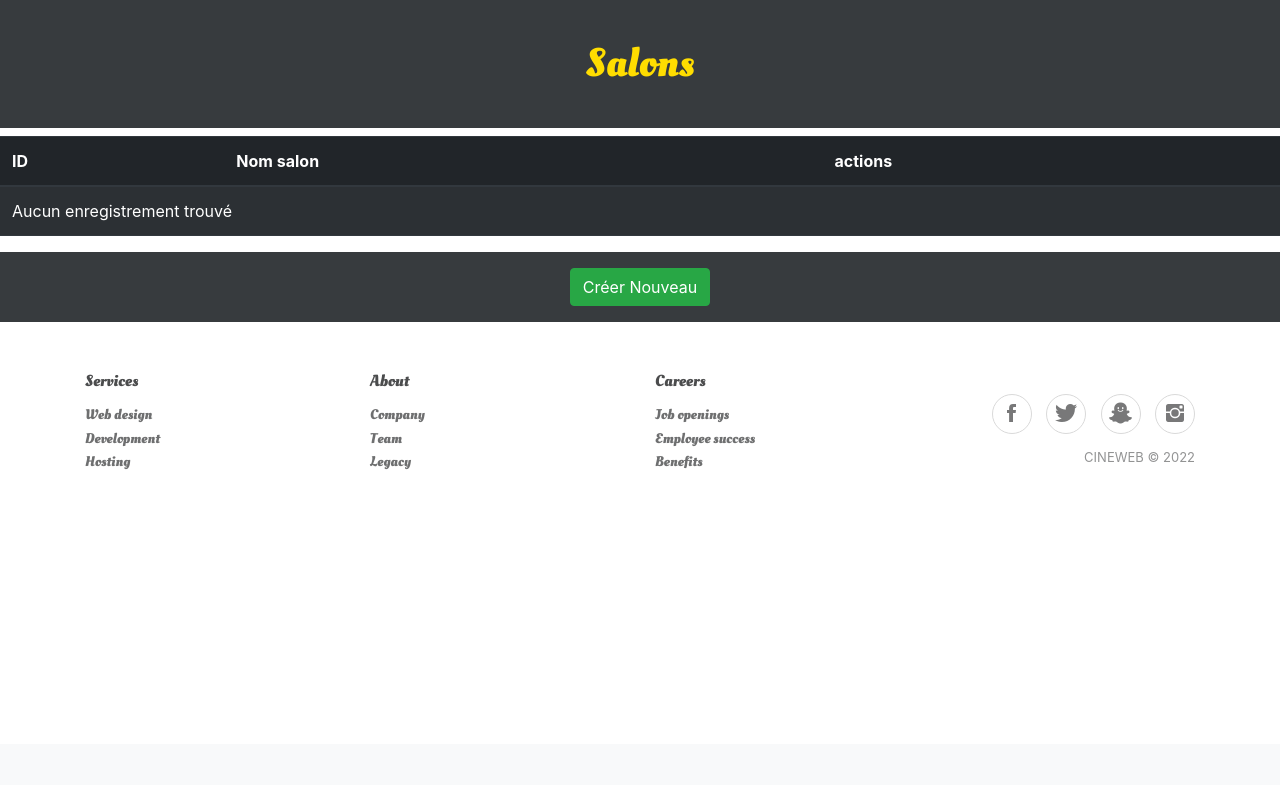
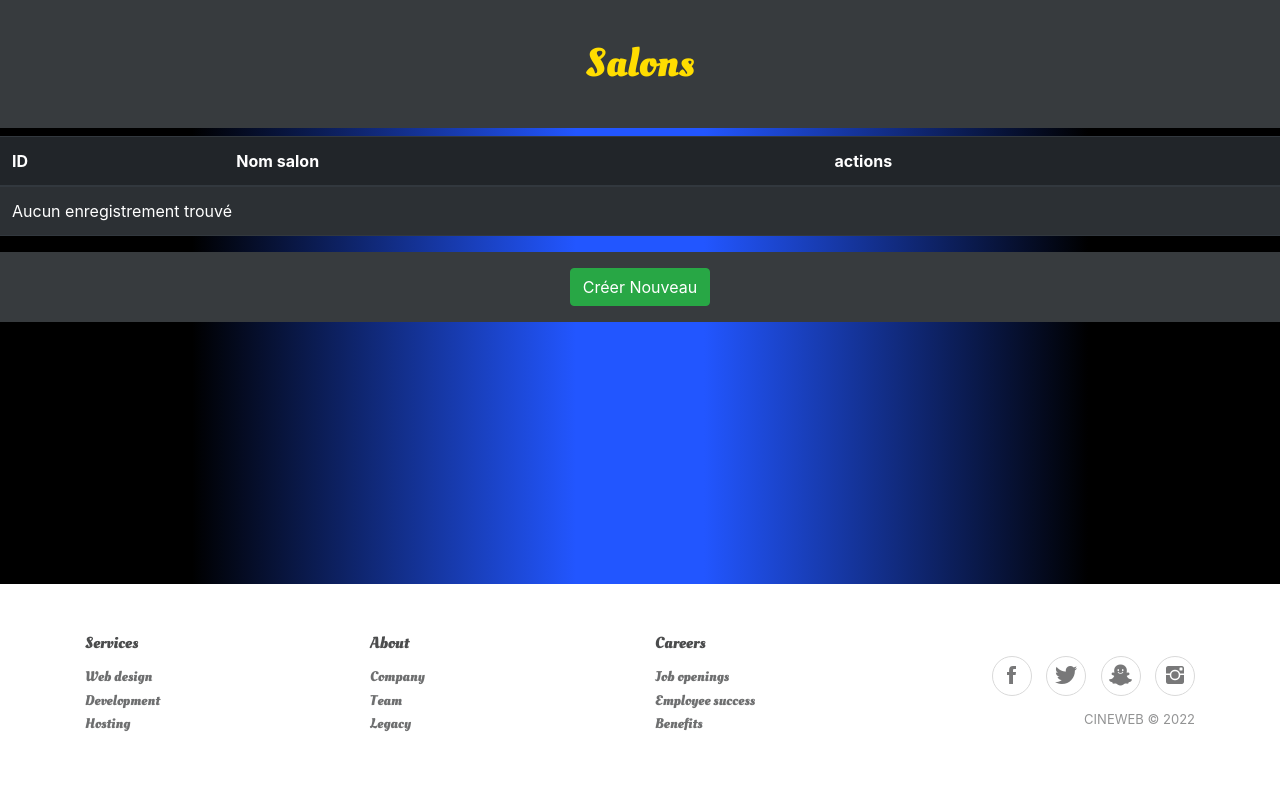
Before and after one commit to Eddy-Delmee/CineWEB, a Symfony app: template templates/halls/index.html.twig in a window 1280 px wide. Shown: the part 56-841 px from the top of the page. Before the commit the page ends 525 px from the top, so only its background shows below. Run offline with Twig, Linux system fonts and the light colour scheme; the template is opened without the code that fills it, so the values that code supplies are empty; some libraries are stand-ins or nearby versions.

Commit message:
CineWEB 10:13 le 26/01/2023

```diff
--- a/public/css/_variable.scss
+++ b/public/css/_variable.scss
@@ -11,13 +11,14 @@ h5 {
   height: 73vh;
 }
 
-// FontFamilly
+// <FontFamilly>
 h1, h2, h3, h4, h5, a {
   font-family: 'Oleo Script', cursive;
   text-decoration: none !important;
 }
+// </FontFamilly>
 
-// Header
+// <Header>
 .navbarColorBlack {
   color: rgb(0, 0, 0) !important;
   padding: 0.25rem 0.75rem;
@@ -27,8 +28,18 @@ h1, h2, h3, h4, h5, a {
   border: 2px solid black;
   border-radius: 0.25rem;
 }
+// </Header>
 
-// Footer
+// <Main>
+.heightMin {
+  min-height: 73vh;
+  margin: 0;
+    background: rgb(0, 0, 0);
+    background: linear-gradient(90deg, rgba(0, 0, 0, 1) 0%, rgba(0, 0, 0, 1) 15%, rgb(34, 86, 255) 45%, rgb(34, 86, 255) 55%, rgba(0, 0, 0, 1) 85%, rgba(0, 0, 0, 1) 100%);
+}
+// </Main>
+
+// <Footer>
 .footer-clean {
   padding: 50px 0;
   background-color: #fff;
@@ -114,3 +125,4 @@ h1, h2, h3, h4, h5, a {
   font-size: 13px;
   opacity: 0.6;
 }
+// </Footer>
--- a/public/css/style.css
+++ b/public/css/style.css
@@ -23,6 +23,13 @@ h1, h2, h3, h4, h5, a {
   background-color: #4b4c4d;
   border: 2px solid black;
   border-radius: 0.25rem;
+}
+
+.heightMin {
+  min-height: 73vh;
+  margin: 0;
+  background: rgb(0, 0, 0);
+  background: linear-gradient(90deg, rgb(0, 0, 0) 0%, rgb(0, 0, 0) 15%, rgb(34, 86, 255) 45%, rgb(34, 86, 255) 55%, rgb(0, 0, 0) 85%, rgb(0, 0, 0) 100%);
 }
 
 .footer-clean {
--- a/templates/base.html.twig
+++ b/templates/base.html.twig
@@ -165,7 +165,9 @@
 
 		{# </Header Admin> #}
 
+		<div class="heightMin">
 		{% block body %}{% endblock %}
+		</div>
 
 		{# <Footer> #}
 		<div class="footer-clean">
```
Also changed, not shown: 1 other file.
